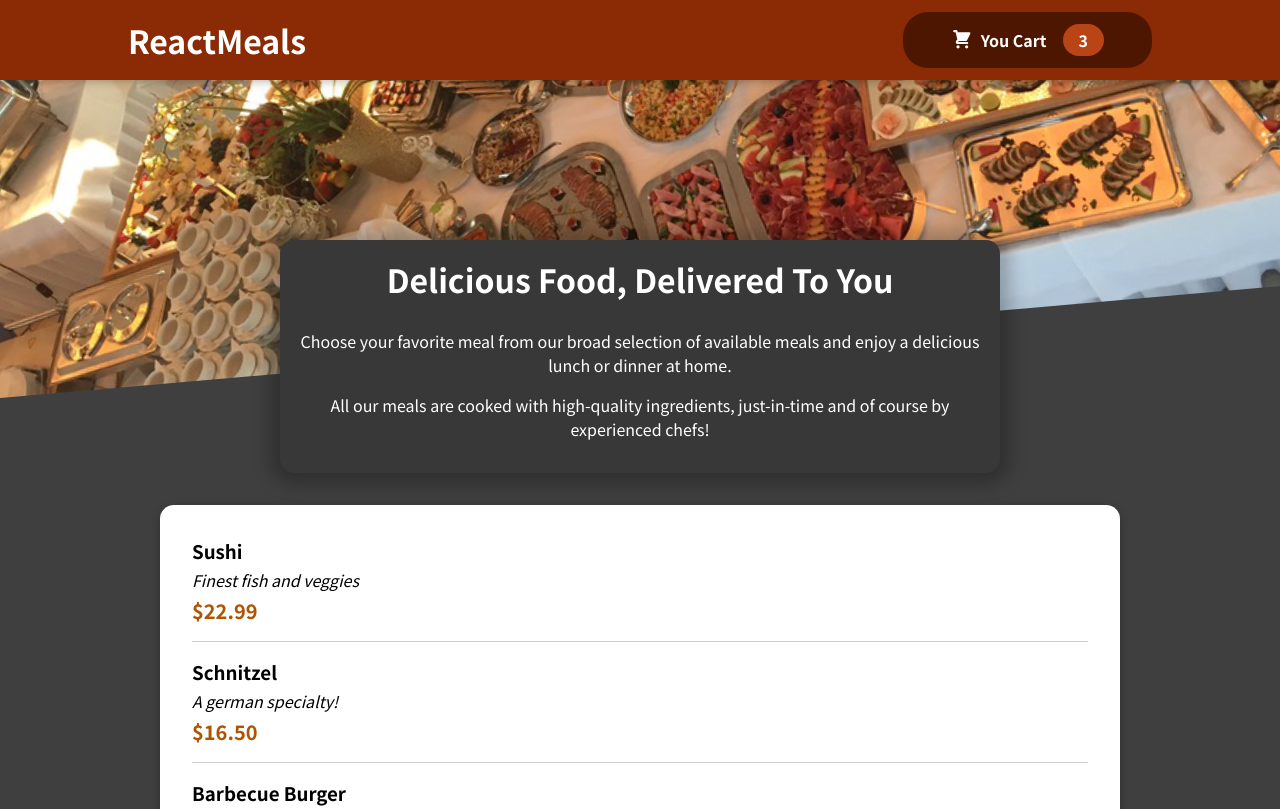
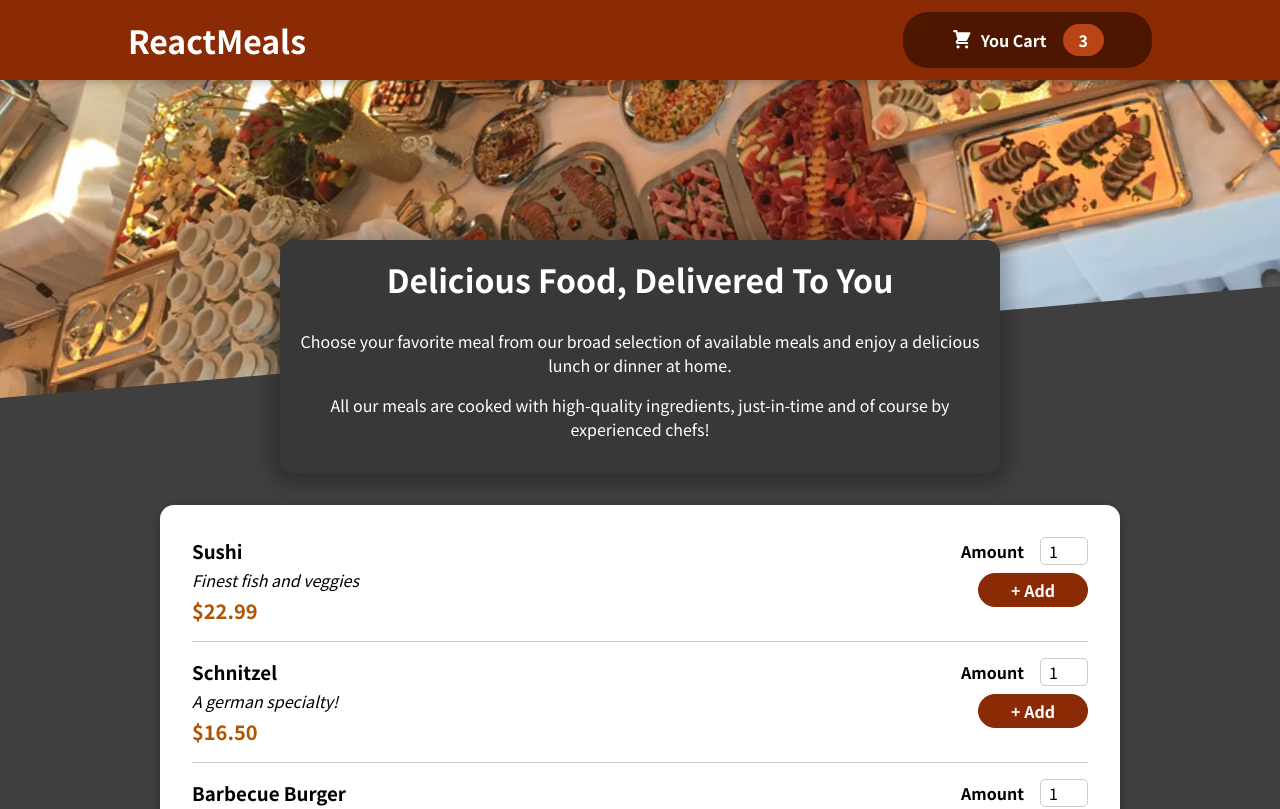
Before and after one commit to elvan/food-order-app-react-example, a JavaScript app: page / in a window 1280 px wide. Shown: the top 809 px of the page. Built offline with nearby package versions, Linux system fonts and the light colour scheme.

Commit message:
adding a form

```diff
--- a/src/components/Meals/MealItem/MealItem.js
+++ b/src/components/Meals/MealItem/MealItem.js
@@ -1,4 +1,5 @@
 import classes from './MealItem.module.css';
+import MealItemForm from './MealItemForm';
 
 const MealItem = (props) => {
   const price = `$${props.price.toFixed(2)}`;
@@ -9,7 +10,9 @@
         <div className={classes.description}>{props.description}</div>
         <div className={classes.price}>{price}</div>
       </div>
-      <div></div>
+      <div>
+        <MealItemForm />
+      </div>
     </li>
   );
 };
--- a/src/components/Meals/MealItem/MealItemForm.js
+++ b/src/components/Meals/MealItem/MealItemForm.js
@@ -1,5 +1,23 @@
+import Input from '../../UI/Input';
+import classes from './MealItemForm.module.css';
+
 const MealItemForm = (props) => {
-  return <div>Meal Item Form</div>;
+  return (
+    <form className={classes.form}>
+      <Input
+        label='Amount'
+        input={{
+          id: 'amount_' + props.id,
+          type: 'number',
+          min: 1,
+          max: 5,
+          step: 1,
+          defaultValue: 1
+        }}
+      />
+      <button>+ Add</button>
+    </form>
+  );
 };
 
 export default MealItemForm;
--- /dev/null
+++ b/src/components/Meals/MealItem/MealItemForm.module.css
@@ -0,0 +1,20 @@
+.form {
+  text-align: right;
+}
+
+.form button {
+  font: inherit;
+  cursor: pointer;
+  background-color: #8a2b06;
+  border: 1px solid #8a2b06;
+  color: white;
+  padding: 0.25rem 2rem;
+  border-radius: 20px;
+  font-weight: bold;
+}
+
+.form button:hover,
+.form button:active {
+  background-color: #641e03;
+  border-color: #641e03;
+}
--- /dev/null
+++ b/src/components/UI/Input.js
@@ -0,0 +1,12 @@
+import classes from './Input.module.css';
+
+const Input = (props) => {
+  return (
+    <div className={classes.input}>
+      <label htmlFor={props.input.id}>{props.label}</label>
+      <input {...props.input} />
+    </div>
+  );
+};
+
+export default Input;
--- /dev/null
+++ b/src/components/UI/Input.module.css
@@ -0,0 +1,18 @@
+.input {
+  display: flex;
+  align-items: center;
+  margin-bottom: 0.5rem;
+}
+
+.input label {
+  font-weight: bold;
+  margin-right: 1rem;
+}
+
+.input input {
+  width: 3rem;
+  border-radius: 5px;
+  border: 1px solid #ccc;
+  font: inherit;
+  padding-left: 0.5rem;
+}
```
